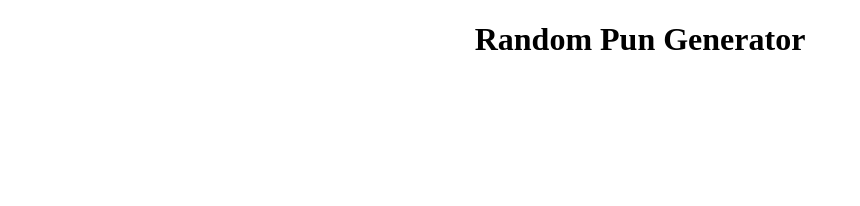
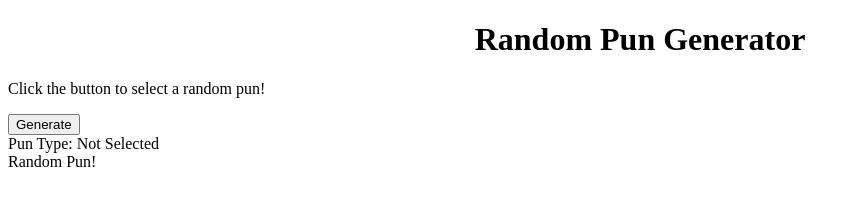
Before and after one commit to lewismunday/pun-generator, a plain HTML site: page index.html in a window 1280 px wide. Shown: the whole page, without its empty margins (0-860 px from the left). Drawn offline with Linux system fonts and the light colour scheme.

Commit message:
Created working webpage with random pun generated

```diff
--- a/index.html
+++ b/index.html
@@ -11,5 +11,11 @@
 	<script src="script.js"></script>
     <h1>Random Pun Generator</h1>
 
+    <p>Click the button to select a random pun!</p>
+
+    <button onclick="generator(punTypes[randomSelection])">Generate</button>
+    <div id="punType">Pun Type: Not Selected</div>
+    <div id="randomPun">Random Pun!</div>
+
   </body>
 </html>
--- a/script.js
+++ b/script.js
@@ -1,7 +1,7 @@
 
 //Sets variables for called upon intiators
 const punTypes = ['Bad Puns', 'Music Puns', 'Food Puns'];
-randomSelection = Math.floor(Math.random() * punTypes.length);
+const randomSelection = Math.floor(Math.random() * punTypes.length);
 
 //Creating object for puns
 
@@ -15,13 +15,13 @@ const puns = {
 //Generator for puns based on input
 
 const generator = input => {
+    let x = document.getElementById("randomPun")
+    let y = document.getElementById("punType")
     const findIndex = punTypes.indexOf(input)
     if (input == punTypes[findIndex]){
-        console.log(`Your pun type is: ${input}.`)
-        console.log(puns[input][Math.floor(Math.random() * puns[input].length)])
+        y.innerHTML =  `Pun Type: ${input}.`
+        x.innerHTML = puns[input][Math.floor(Math.random() * puns[input].length)]
     } else {
         console.log('Please enter correct pun type')
     }
 }
-
-generator(punTypes[randomSelection])
```
